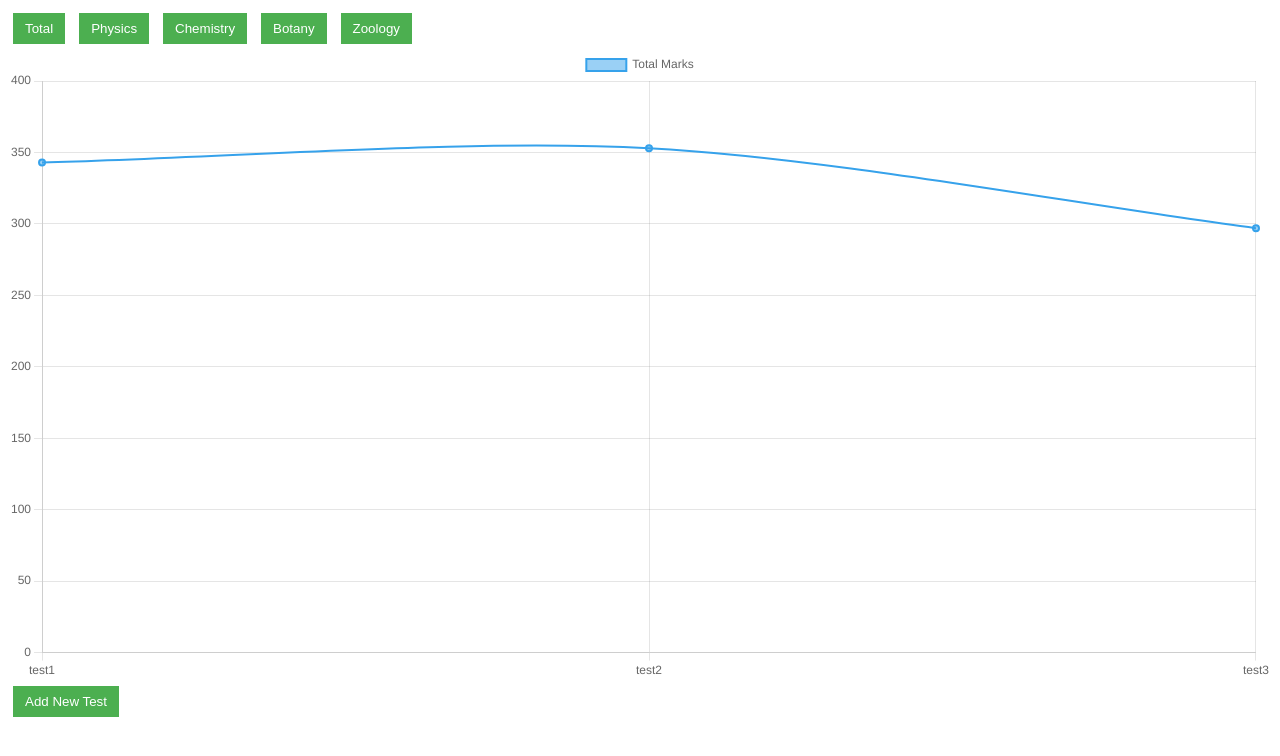
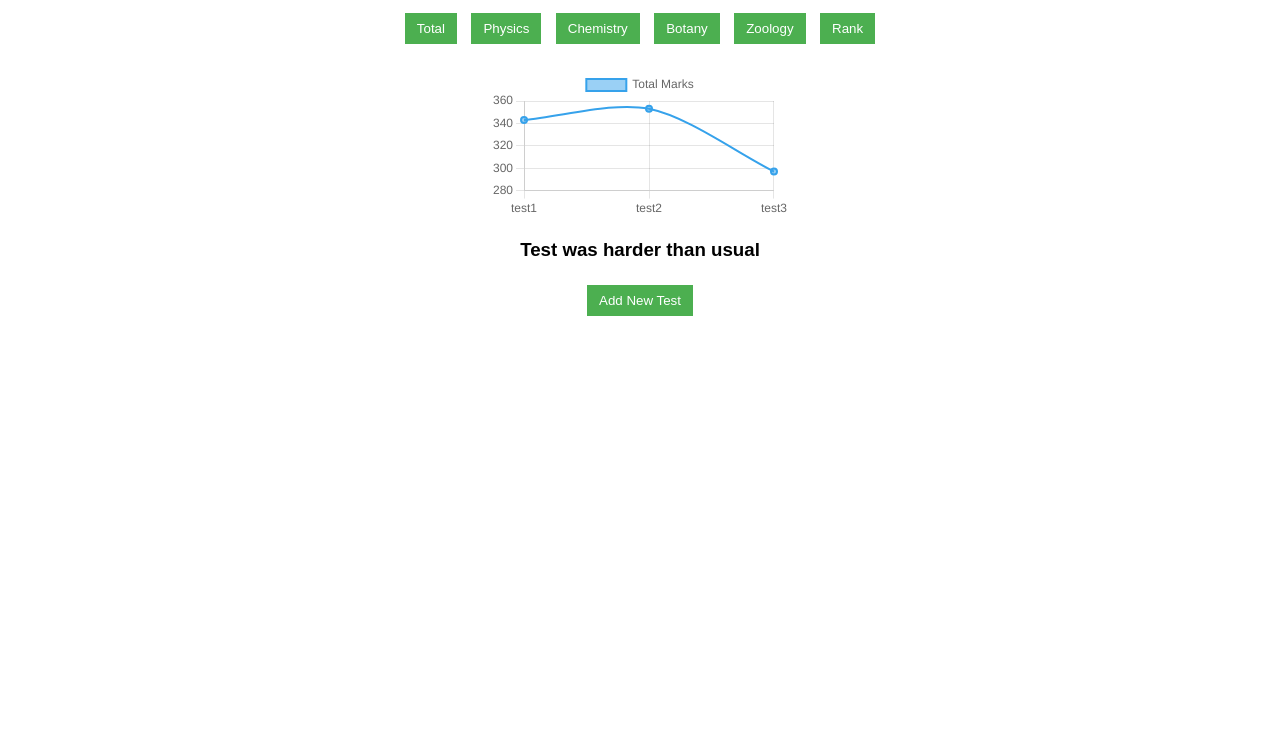
Before and after one commit to dp-by-dt/ProgressTracker, a Flask app: page / in a window 1280 px wide. Shown: the top 756 px of the page. Run offline with Flask 3, Linux system fonts and the light colour scheme.

Commit message:
Rank button added, insight generator and minor modifications

```diff
--- a/app.py
+++ b/app.py
@@ -1,5 +1,12 @@
 from flask import Flask, render_template, redirect, url_for, request
 import json
+import os
+
+
+#------ data file path (dynamic)
+BASE_DIR = os.path.dirname(os.path.abspath(__file__))
+DATA_FILE = os.path.join(BASE_DIR, 'data.json')
+
 
 #------------ initialising app
 app = Flask(__name__)
@@ -48,7 +55,7 @@
         new_entry["percentage"] = round((total / 720) * 100, 2)
 
         # load existing data
-        with open('data.json', 'r') as file:
+        with open(DATA_FILE, 'r') as file:
             data = json.load(file)
 
         # append new data
--- a/static/script.js
+++ b/static/script.js
@@ -1,4 +1,28 @@
 function setActive(button) {
-    document.querySelectorAll("button").forEach(btn => btn.style.opacity = 0.5);
+    document.querySelectorAll(".filter-btn").forEach(btn => btn.style.opacity = 0.5);
     button.style.opacity = 1;
 }
+
+
+
+// Makes it decide smarter
+function generateInsight(data) {
+    if (!data || data.length < 2) return "Not enough data";
+
+    const last = data[data.length - 1];
+    const prev = data[data.length - 2];
+
+    if (last.total < prev.total && last.rank < prev.rank) {
+        return "Test was harder than usual";
+    }
+
+    if (last.total > prev.total && last.rank > prev.rank) {
+        return "Competition was stronger";
+    }
+
+    if (last.total > prev.total && last.rank < prev.rank) {
+        return "Great improvement!";
+    }
+
+    return "Performance stable";
+}
--- a/static/style.css
+++ b/static/style.css
@@ -1,3 +1,13 @@
+body {
+    font-family: Arial, sans-serif;
+    text-align: center;
+}
+
+canvas {
+    max-width: 800px;
+    margin: 20px auto;
+}
+
 button {
     padding: 8px 12px;
     margin: 5px;
--- a/templates/dashboard.html
+++ b/templates/dashboard.html
@@ -12,32 +12,43 @@
     <title>Progress Tracker</title>
 </head>
 <body>
-    <button onclick="showTotal(); setActive(this)">Total</button>
-    <button onclick="showPhysics(); setActive(this)">Physics</button>
-    <button onclick="showChemistry(); setActive(this)">Chemistry</button>
-    <button onclick="showBotany(); setActive(this)">Botany</button>
-    <button onclick="showZoology(); setActive(this)">Zoology</button>
+    <button class="filter-btn" onclick="showTotal(); setActive(this)">Total</button>
+
+    <button class="filter-btn" onclick="showPhysics(); setActive(this)">Physics</button>
+    <button class="filter-btn" onclick="showChemistry(); setActive(this)">Chemistry</button>
+    <button class="filter-btn" onclick="showBotany(); setActive(this)">Botany</button>
+    <button class="filter-btn" onclick="showZoology(); setActive(this)">Zoology</button>
+
+    <button class="filter-btn" onclick="showRank(); setActive(this)">Rank</button>
 
 
     <canvas id="myChart"></canvas>
+
+    <h3 id="insight"></h3>
 
     <a href="/add">
         <button>Add New Test</button>
     </a>
 
     <script>
+
+
         const rawData = {{ data | tojson }};
+
+        document.getElementById("insight").innerText = generateInsight(rawData);
 
         const labels = rawData.map(item => item.testName);
         const totals = rawData.map(item => item.total);
+
         const physics = rawData.map(item => item.physics);
         const chemistry = rawData.map(item => item.chemistry);
         const botany = rawData.map(item => item.botany);
         const zoology = rawData.map(item => item.zoology);
 
-        const ctx = document.getElementById('myChart');
+        const ranks = rawData.map(item => item.rank);
 
 
+        const ctx = document.getElementById('myChart');
         let myChart = new Chart(ctx, {
             type: 'line',
             data: {
@@ -59,16 +70,23 @@
                 },
                 scales: {
                     y: {
-                        beginAtZero: true
+                        // beginAtZero: false
+                        reverse: false
                     }
                 }
             }
         });
 
 
-        function updateChart(label, newData) {
+        window.onload = () => {
+            showTotal();
+        };
+
+
+        function updateChart(label, newData, axis_inv=false) {
             myChart.data.datasets[0].label = label;
             myChart.data.datasets[0].data = newData;
+            myChart.options.scales.y.reverse = axis_inv;
             myChart.update();
         }
 
@@ -91,6 +109,11 @@
         function showZoology() {
             updateChart('Zoology', zoology);
         }
+
+        function showRank() {
+            updateChart('Rank', ranks, axis_inv=true);
+        }
+
     </script>
 </body>
 </html>
```
Also changed, not shown: JOURNAL.md (+6 -0 lines).
